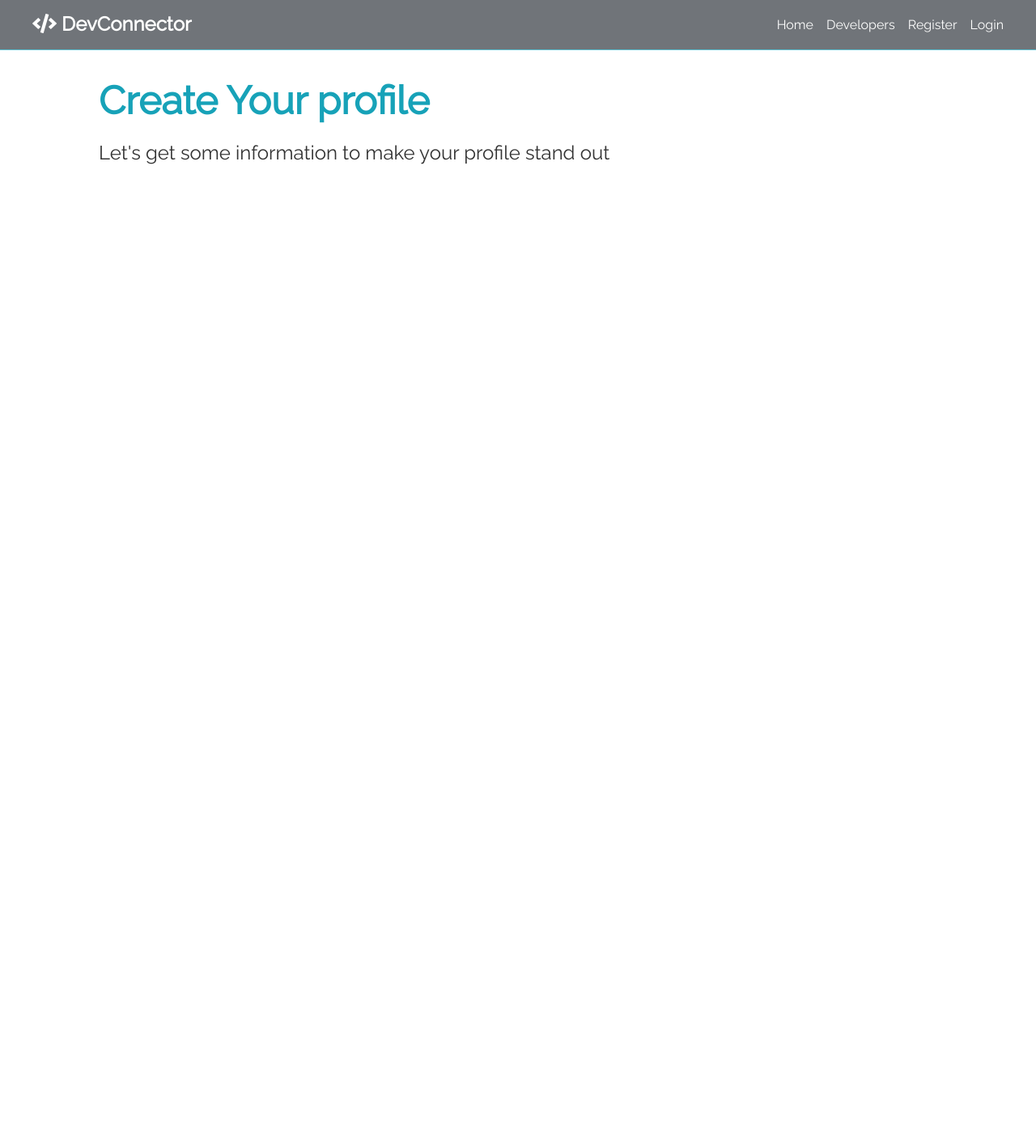
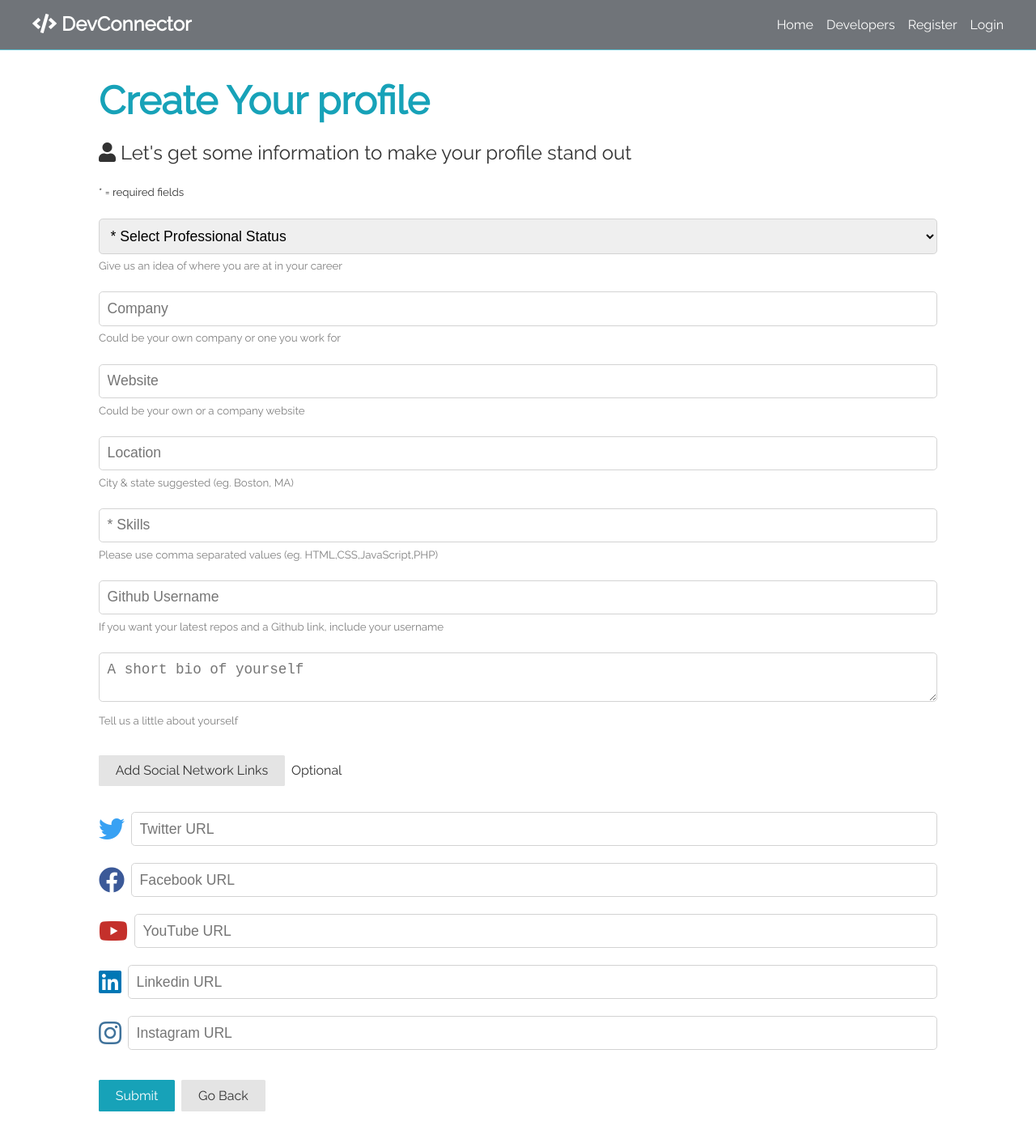
Before and after one commit to Amir-Bagjani/sass-website-travi, a React (Create React App) app: page /edit-profile in a window 1280 px wide. Shown: the top 1412 px of the page at 81% size. Before the commit the page ends 800 px from the top, so only its background shows below. Built offline with nearby package versions, Linux system fonts and the light colour scheme.

Commit message:
edit profile finish

```diff
--- a/src/pages/CreateProfile.jsx
+++ b/src/pages/CreateProfile.jsx
@@ -1,3 +1,4 @@
+import { Link } from "react-router-dom";
 
 const CreateProfile = () => {
   return (
@@ -5,11 +6,107 @@ const CreateProfile = () => {
         <h1 className="large text-primary">
             Create Your profile
         </h1>
+
         <p className="lead">
-            Let's get some information to make your profile stand out
+            <i className="fas fa-user"></i> Let's get some information to make your profile stand out
         </p>
+
+        <small>* = required fields</small>
+
+        <form class="form">
+            <div class="form-group">
+            <select name="status">
+                <option value="0">* Select Professional Status</option>
+                <option value="Developer">Developer</option>
+                <option value="Junior Developer">Junior Developer</option>
+                <option value="Senior Developer">Senior Developer</option>
+                <option value="Manager">Manager</option>
+                <option value="Student or Learning">Student or Learning</option>
+                <option value="Instructor">Instructor or Teacher</option>
+                <option value="Intern">Intern</option>
+                <option value="Other">Other</option>
+            </select>
+            <small class="form-text"
+                >Give us an idea of where you are at in your career</small
+            >
+            </div>
+            <div class="form-group">
+            <input type="text" placeholder="Company" name="company" />
+            <small class="form-text"
+                >Could be your own company or one you work for</small
+            >
+            </div>
+            <div class="form-group">
+            <input type="text" placeholder="Website" name="website" />
+            <small class="form-text"
+                >Could be your own or a company website</small
+            >
+            </div>
+            <div class="form-group">
+            <input type="text" placeholder="Location" name="location" />
+            <small class="form-text"
+                >City & state suggested (eg. Boston, MA)</small
+            >
+            </div>
+            <div class="form-group">
+            <input type="text" placeholder="* Skills" name="skills" />
+            <small class="form-text"
+                >Please use comma separated values (eg.
+                HTML,CSS,JavaScript,PHP)</small
+            >
+            </div>
+            <div class="form-group">
+            <input
+                type="text"
+                placeholder="Github Username"
+                name="githubusername"
+            />
+            <small class="form-text"
+                >If you want your latest repos and a Github link, include your
+                username</small
+            >
+            </div>
+            <div class="form-group">
+            <textarea placeholder="A short bio of yourself" name="bio"></textarea>
+            <small class="form-text">Tell us a little about yourself</small>
+            </div>
+
+            <div class="my-2">
+            <button type="button" class="btn btn-light">
+                Add Social Network Links
+            </button>
+            <span>Optional</span>
+            </div>
+
+            <div class="form-group social-input">
+            <i class="fab fa-twitter fa-2x"></i>
+            <input type="text" placeholder="Twitter URL" name="twitter" />
+            </div>
+
+            <div class="form-group social-input">
+            <i class="fab fa-facebook fa-2x"></i>
+            <input type="text" placeholder="Facebook URL" name="facebook" />
+            </div>
+
+            <div class="form-group social-input">
+            <i class="fab fa-youtube fa-2x"></i>
+            <input type="text" placeholder="YouTube URL" name="youtube" />
+            </div>
+
+            <div class="form-group social-input">
+            <i class="fab fa-linkedin fa-2x"></i>
+            <input type="text" placeholder="Linkedin URL" name="linkedin" />
+            </div>
+
+            <div class="form-group social-input">
+            <i class="fab fa-instagram fa-2x"></i>
+            <input type="text" placeholder="Instagram URL" name="instagram" />
+            </div>
+            <button type="submit" class="btn btn-primary my-1">Submit</button>
+            <Link class="btn btn-light my-1" to="/dashboard">Go Back</Link>
+      </form>
     </section>
   )
 }
 
-export default CreateProfile
+export default CreateProfile;
--- a/src/styles/_utilities.scss
+++ b/src/styles/_utilities.scss
@@ -175,13 +175,46 @@
   }
   input[type="text"],
   input[type="email"],
-  input[type="password"] {
+  input[type="date"],
+  input[type="password"],
+  select,
+  textarea{
     padding: 0.6rem;
     width: 100%;
     outline: none;
     font-size: 1.1rem;
     border: 1px solid lightgray;
     border-radius: 0.3rem;
+  }
+
+  .social-input{
+    display: flex;
+    align-items: center;
+    gap: 0.5rem;
+
+    i {
+
+      &.fa-twitter {
+        color: #38a1f3;
+      }
+      &.fa-facebook {
+        color: #3b5998;
+      }
+      &.fa-instagram {
+        color: #3f729b;
+      }
+      &.fa-youtube {
+        color: #c4302b;
+      }
+      &.fa-linkedin {
+        color: #0077b5;
+      }
+    }
+  }
+
+  button{
+    font: inherit;
+    margin-right: 0.5rem;
   }
 }
 
```
